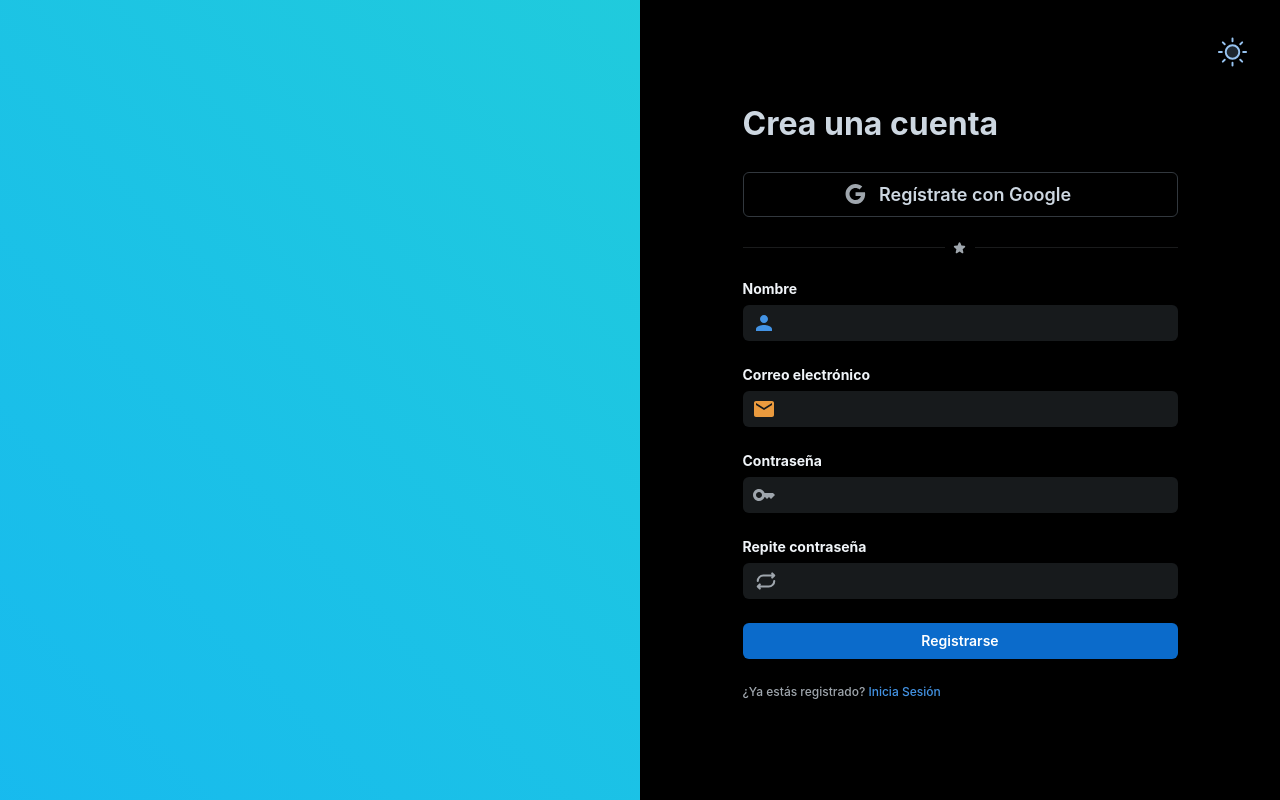
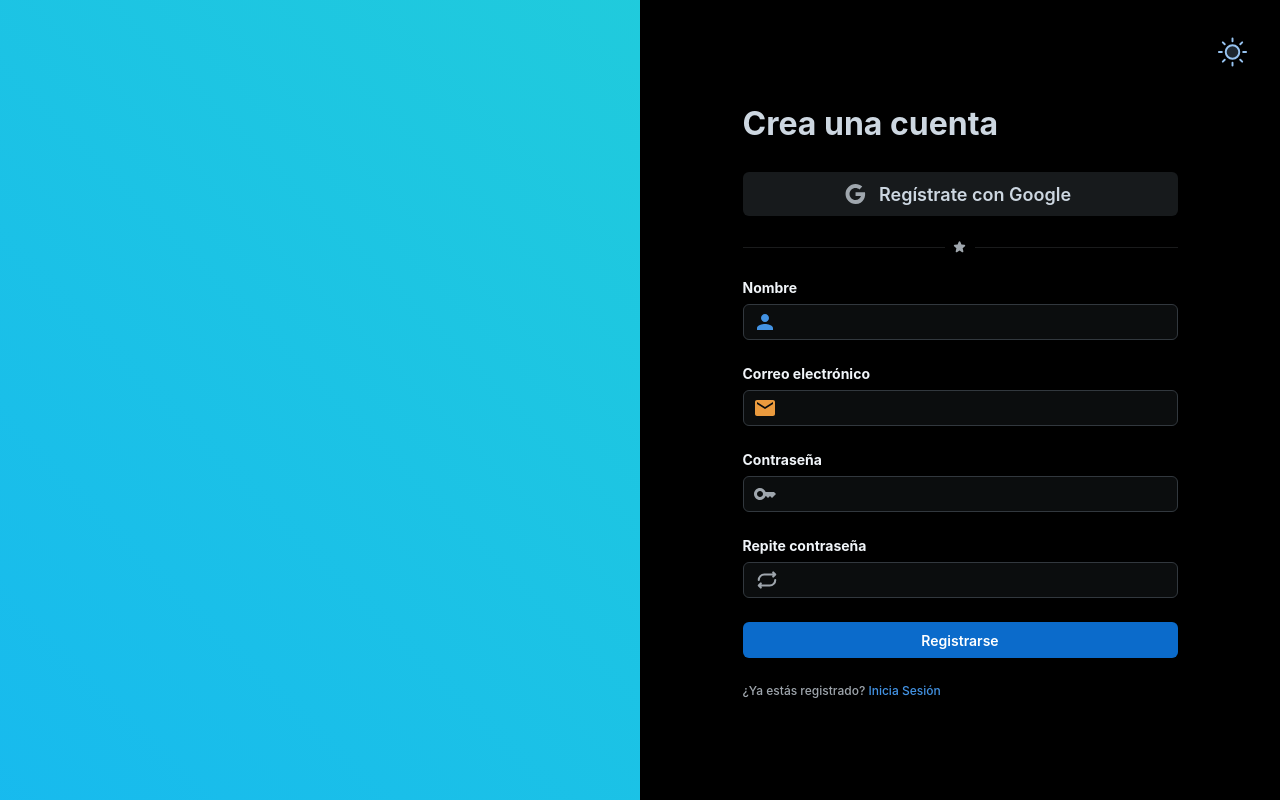
Before and after one commit to Udg-proyecto-Papalote/Papalote, a React (Vite) app: page /registro in a window 1280 px wide. Built offline with nearby package versions, Linux system fonts and the light colour scheme.

Commit message:
feat: Update button variant and remove soft input variant

```diff
--- a/src/pages/InicioSesion.jsx
+++ b/src/pages/InicioSesion.jsx
@@ -69,18 +69,18 @@ export const InicioSesion = () => {
 				<Stack spacing={3} width={isMobile ? '100%' : '75%'} marginX='auto' >
 					<h1>Inicio de sesión</h1>
 					<ModeToggle />
-					<Button startDecorator={<Google />} variant='outlined' color='neutral' size="lg"><Typography level="body-lg">Iniciar con Google</Typography></Button>
+					<Button variant='soft' startDecorator={<Google />} color='neutral' size="lg"><Typography level="body-lg">Iniciar con Google</Typography></Button>
 					<Divider><Star weight="fill" /></Divider>
 					<FormControl>
 						<FormLabel sx={{ fontWeight: 'bold' }}>Correo electrónico</FormLabel>
-						<Input variant='soft' type='email' name="email" startDecorator={<Mail color='warning' />} value={ email } onChange={ onInputChange } onFocus={ handleFocus }/>
+						<Input type='email' name="email" startDecorator={<Mail color='warning' />} value={ email } onChange={ onInputChange } onFocus={ handleFocus }/>
 						{
 							!isEmailValid && <FormHelperText sx={{ fontSize: '0.8rem' }}>{ emailValid }</FormHelperText>
 						}
 					</FormControl>
 					<FormControl>
 						<FormLabel sx={{ fontWeight: 'bold' }}>Contraseña</FormLabel>
-						<Input variant='soft' type='password' name='password' startDecorator={<Key />} value={ password } onChange={ onInputChange } onFocus={ handleFocus }/>
+						<Input type='password' name='password' startDecorator={<Key />} value={ password } onChange={ onInputChange } onFocus={ handleFocus }/>
 						{
 							!isPasswordValid && <FormHelperText sx={{ fontSize: '0.8rem' }}>{ passwordValid }</FormHelperText>
 						}
--- a/src/pages/Registro.jsx
+++ b/src/pages/Registro.jsx
@@ -101,32 +101,32 @@ export const Registro = () => {
 
 					<h1>Crea una cuenta</h1>
 					<ModeToggle />
-					<Button startDecorator={<Google />} variant='outlined' color='neutral' size="lg"><Typography level="body-lg">Regístrate con Google</Typography></Button>
+					<Button startDecorator={<Google />} variant='soft' color='neutral' size="lg"><Typography level="body-lg">Regístrate con Google</Typography></Button>
 					<Divider><Star weight="fill" /></Divider>
                     <FormControl>
                         <FormLabel sx={{ fontWeight: 'bold' }}>Nombre</FormLabel>
-                        <Input variant='soft' type='text' name="name" startDecorator={<Person color='primary' />} value={ name } onChange={ onInputChange } onFocus={ handleFocus }/>
+                        <Input type='text' name="name" startDecorator={<Person color='primary' />} value={ name } onChange={ onInputChange } onFocus={ handleFocus }/>
                         {
                             !isNameValid && <FormHelperText sx={{ fontSize: '0.8rem' }}>{ nameValid }</FormHelperText>
                         }
                     </FormControl>
 					<FormControl>
 						<FormLabel sx={{ fontWeight: 'bold' }}>Correo electrónico</FormLabel>
-						<Input variant='soft' type='email' name="email" startDecorator={<Mail color='warning' />} value={ email } onChange={ onInputChange } onFocus={ handleFocus }/>
+						<Input type='email' name="email" startDecorator={<Mail color='warning' />} value={ email } onChange={ onInputChange } onFocus={ handleFocus }/>
 						{
 							!isEmailValid && <FormHelperText sx={{ fontSize: '0.8rem' }}>{ emailValid }</FormHelperText>
 						}
 					</FormControl>
 					<FormControl>
 						<FormLabel sx={{ fontWeight: 'bold' }}>Contraseña</FormLabel>
-						<Input variant='soft' type='password' name='password' startDecorator={<Key />} value={ password } onChange={ onInputChange } onFocus={ handleFocus }/>
+						<Input type='password' name='password' startDecorator={<Key />} value={ password } onChange={ onInputChange } onFocus={ handleFocus }/>
 						{
 							!isPasswordValid && <FormHelperText sx={{ fontSize: '0.8rem' }}>{ passwordValid }</FormHelperText>
 						}
 					</FormControl>
 					<FormControl>
 						<FormLabel sx={{ fontWeight: 'bold' }}>Repite contraseña</FormLabel>
-                            <Input variant='soft' type='password' name='repeatedPassword' startDecorator={<Repeat size={22} weight="bold"/>} value={ repeatedPassword } onChange={ onInputChange } onFocus={ handleFocus }/>
+                            <Input type='password' name='repeatedPassword' startDecorator={<Repeat size={22} weight="bold"/>} value={ repeatedPassword } onChange={ onInputChange } onFocus={ handleFocus }/>
 						{
 							!isRepeatedPasswordValid && <FormHelperText sx={{ fontSize: '0.8rem' }}>{ repeatedPasswordValid }</FormHelperText>
 						}
```
